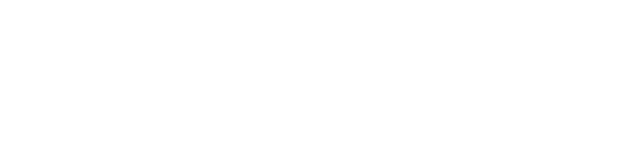
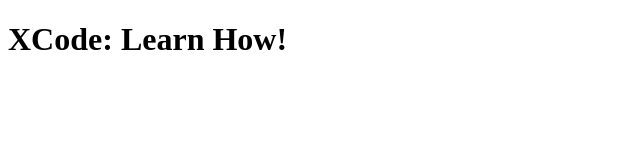
Before and after one commit to neopromic/xcode, a plain HTML site: page index.html in a window 1280 px wide. Shown: the whole page, without its empty margins (0-640 px from the left). Drawn offline with Linux system fonts and the light colour scheme.

Commit message:
Update index.html

```diff
--- a/index.html
+++ b/index.html
@@ -4,5 +4,6 @@
     <title></title>
   </head>
   <body>
+<h1>XCode: Learn How!</h1>
   </body>
 </html>
```
